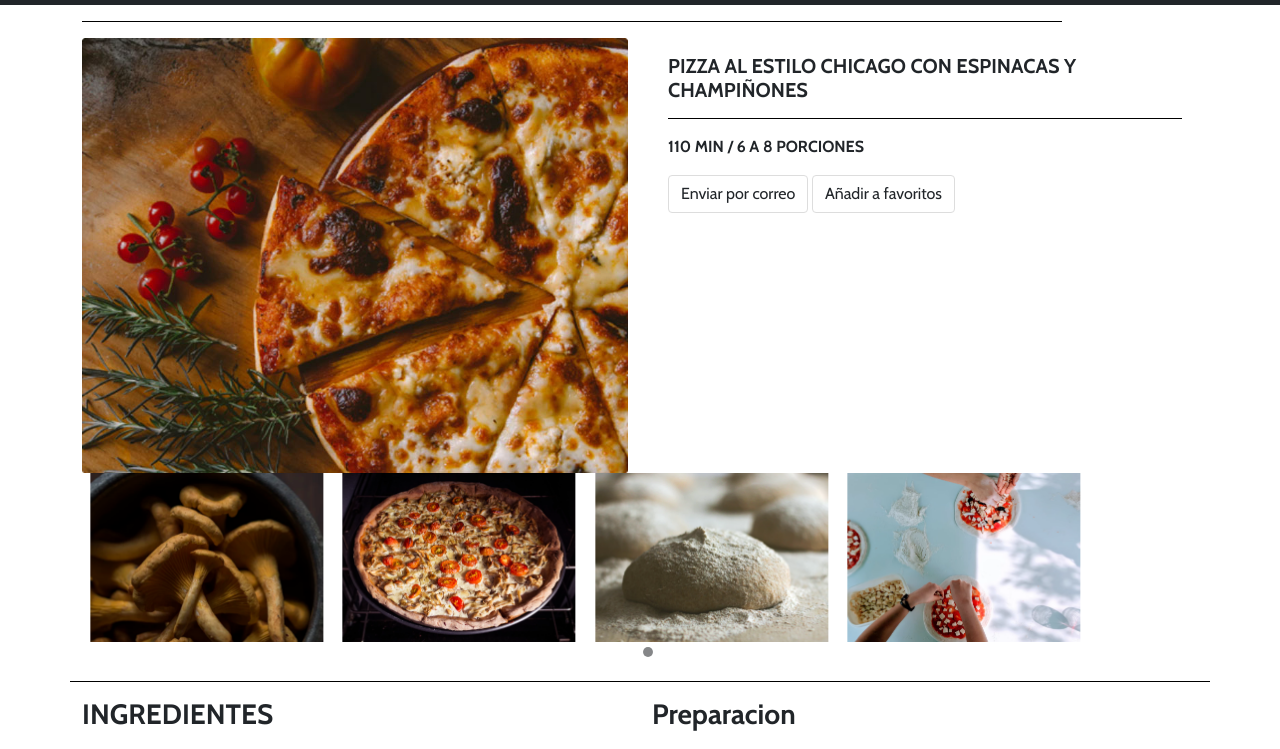
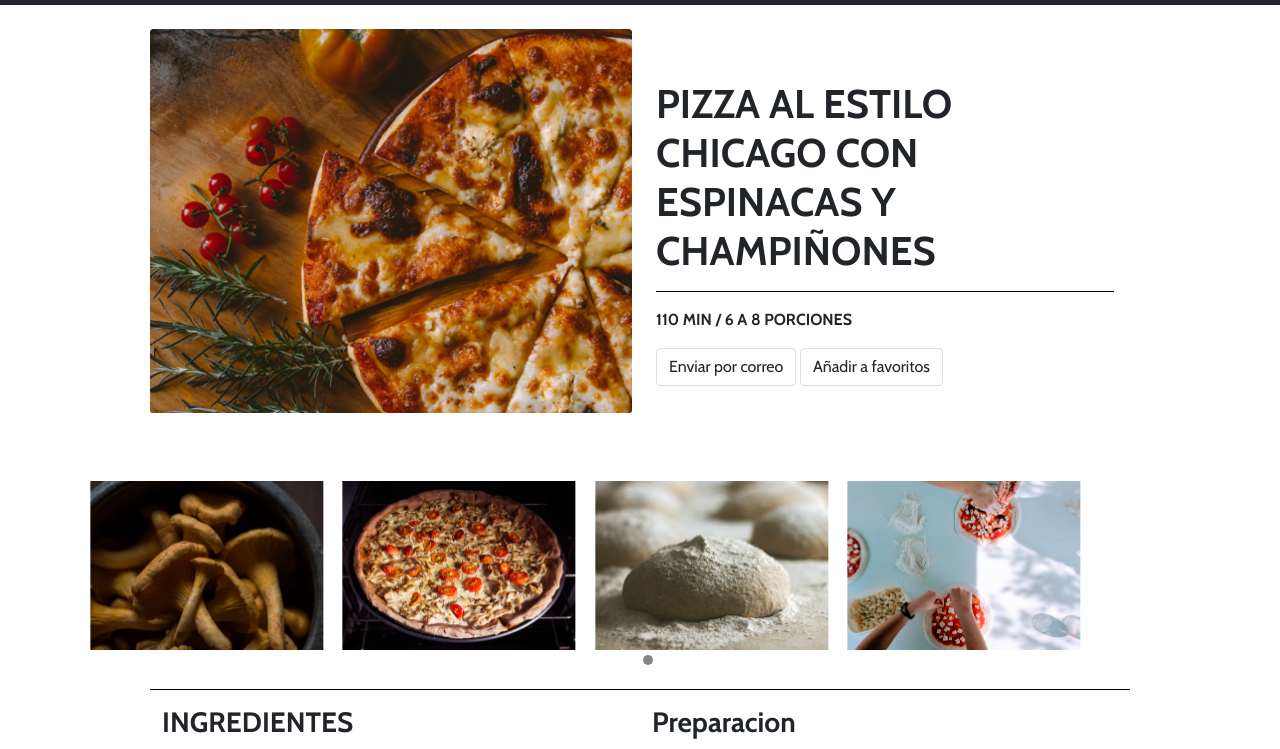
Before and after one commit to Sundancer92/desafio-ricomida, a plain HTML site: page index.html in a window 1280 px wide. Shown: the part 51-800 px from the top of the page. Drawn offline with nearby package versions, Linux system fonts and the light colour scheme.

Commit message:
Update Receta Principal

```diff
--- a/assets/css/styles.css
+++ b/assets/css/styles.css
@@ -58,7 +58,7 @@ footer p {
     width: 246px;
     margin: 13px auto 14px;
   }
-  .container .bad-246 {
+  .container .ancho {
     width: 246px;
     margin: 13px auto 14px;
   }
@@ -66,7 +66,6 @@ footer p {
   .img-principal {
     max-height: 196px;
     max-width: 246px;
-    margin-bottom: 40px;
   }
 
   .receta-principal {
@@ -89,6 +88,7 @@ footer p {
     text-align: center;
   }
 
+  /* Carousel */
   .carousel-principal {
     display: none;
   }
@@ -170,10 +170,56 @@ footer p {
 }
 
 @media screen and (min-width: 1279px) {
+  /* Ancho definido */
+  .ancho {
+    width: 980px;
+    margin: auto;
+  }
+  /* Nav Bar */
+  .navbar {
+    margin-bottom: 24px;
+  }
+
+  /* Seccion Principal */
+  .yeta-top {
+    display: none;
+  }
+  .img-principal {
+    max-height: 384px;
+    max-width: 482px;
+  }
+  .card-principal {
+    margin-bottom: 68px;
+    max-height: 384px;
+    padding: 0;
+  }
+
+  .receta-principal {
+    font-size: 40px;
+    line-height: 49px;
+    margin-bottom: 7px;
+    margin-top: 34px;
+  }
+
+  .detalles-principal {
+    margin-bottom: 24px;
+    font-size: 20px;
+    line-height: 24px;
+  }
+
+  .card-principal .btn-principal:first-child {
+    margin-right: 24px;
+  }
+
+  .btn-principal {
+    font-size: 16px;
+  }
+
   /* Carousel */
   .carousel-principal {
     margin-bottom: 15px;
   }
+
   .carousel-principal ol {
     max-height: 13px;
   }
--- a/index.html
+++ b/index.html
@@ -46,14 +46,14 @@
             </nav>
 
     <!-- Principal -->
-        <div class="card border-0">
-            <div class="container">
-                <hr>
+        <div class="card border-0 ancho">
+            <div class="container card-principal">
+                <hr class="yeta-top">
                 <div class="row">
-                    <div class="col-12 col-md-6">
+                    <div class="col-12 col-md-6 pe-0">
                         <img src="./assets/img/principal.jpg" class="card-img-top img-principal" alt="pizza chicago de espinacas con champinones">
                     </div>
-                    <div class="col-12 col-md-6">
+                    <div class="col-12 col-md-6 ps-0">
                         <div class="card-body">
                             <h5 class="card-title receta-principal fw-bold">PIZZA AL ESTILO CHICAGO CON ESPINACAS Y CHAMPIÑONES</h5>
                             <hr>
@@ -99,7 +99,7 @@
     <!-- Receta -->
 
         <div class="container receta-txt-sz">
-            <div class="row bad-246">
+            <div class="row ancho">
                 <hr class="yeta">
                 <div class="col-12 col-md-6">
                     <h3 class="ingredientes fw-bold">INGREDIENTES</h3>
@@ -146,7 +146,7 @@
 
     <!-- Recetas Relacionadas -->
         <div class="container" id="recetas">
-            <div class="row bad-246 ">
+            <div class="row ancho ">
                 <h2 class="recetas-relacionadas centrado fw-bold">RECETAS RELACIONADAS</h2>
                 <div class="col-12 col-md-4 d-flex align-items-stretch">
                     <div class="card card-receta-adicional">
```
